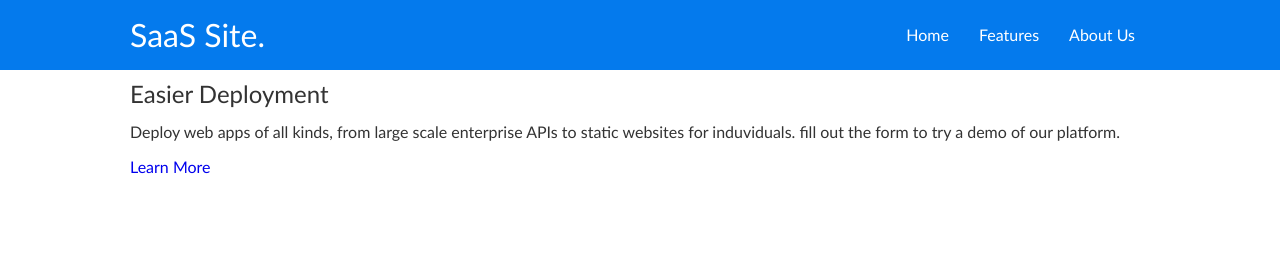
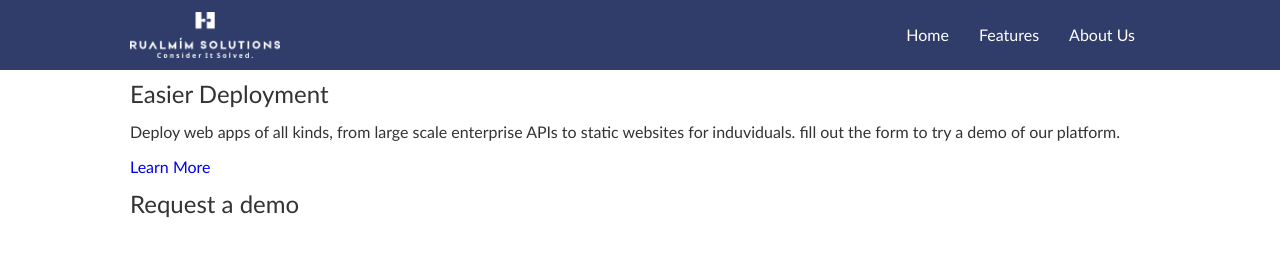
Before and after one commit to CK-Tot/SaaS-site, a plain HTML site: page index.html in a window 1280 px wide. Drawn offline with Linux system fonts and the light colour scheme; a web font is replaced by a local one.

Commit message:
I added a logo and also created a images file

```diff
--- a/index.html
+++ b/index.html
@@ -12,7 +12,7 @@
 	<!-- NavBar -->
 	<div class="navbar">
 		<div class="container flex">
-			<h1 class="logo">SaaS Site.</h1>
+			<img src="images/rs logo.png" class="logo" alt="">
 			<nav>
 				<ul>
 					<li><a href="index.html">Home</a></li>
@@ -36,6 +36,9 @@
 					fill out the form to try a demo of our platform.</p>
 				<a href="features.html" class="btn btn-outline">Learn More</a>
 			</div>
+			<div class="showcase-form card">
+				<h2>Request a demo</h2>
+			</div>
 		</div>
 
 	</section>
--- a/styles.css
+++ b/styles.css
@@ -5,6 +5,10 @@
 	box-sizing: border-box;
 	padding: 0;
 	margin: 0;
+}
+
+.logo {
+	width: 150px;
 }
 
 body {
@@ -51,7 +55,7 @@ img {
 }
 
 .navbar {
-	background-color: #047aed;
+	background-color: rgba(26, 41, 90, 0.9);
 	color: #fff;
 	height: 70px;
 
```
Also changed, not shown: images/logo.svg (added), images/rs logo.png (added).
